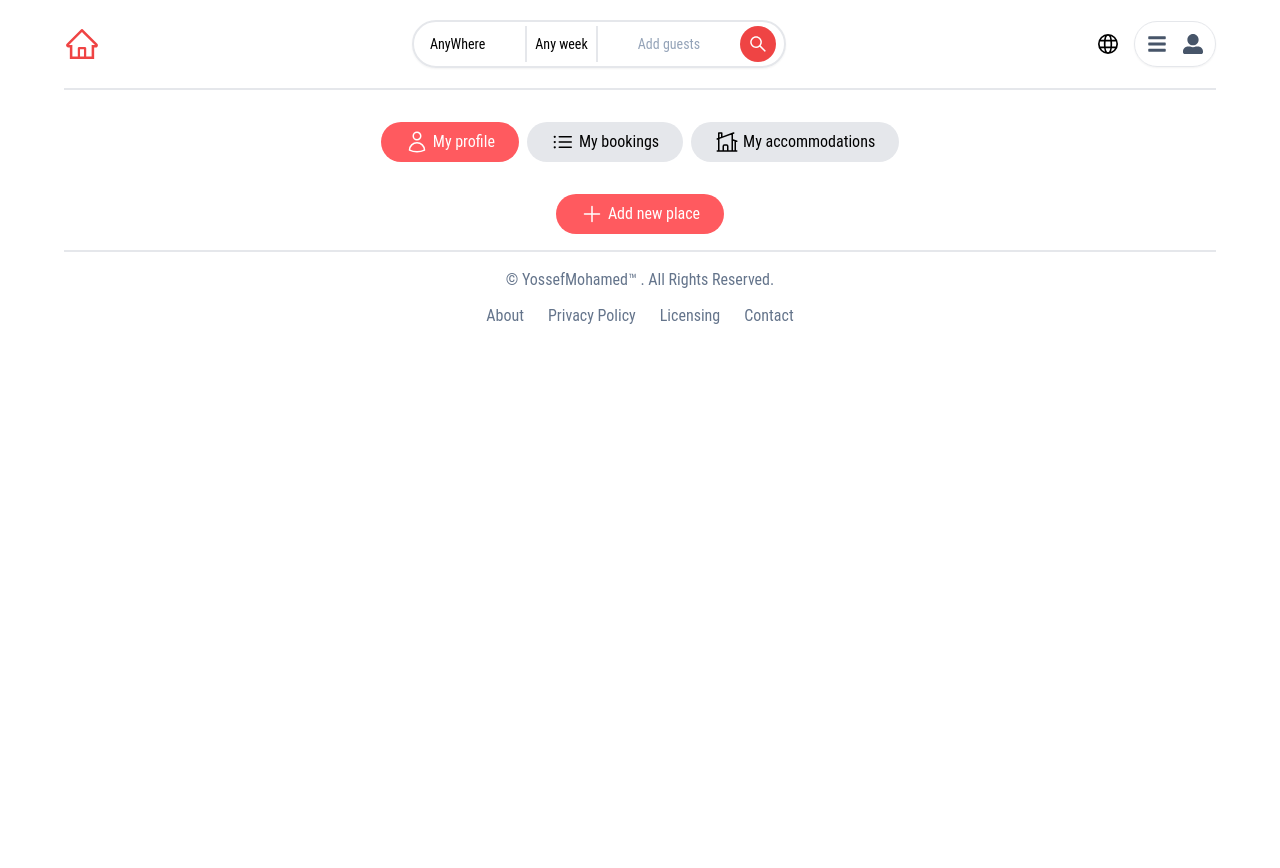
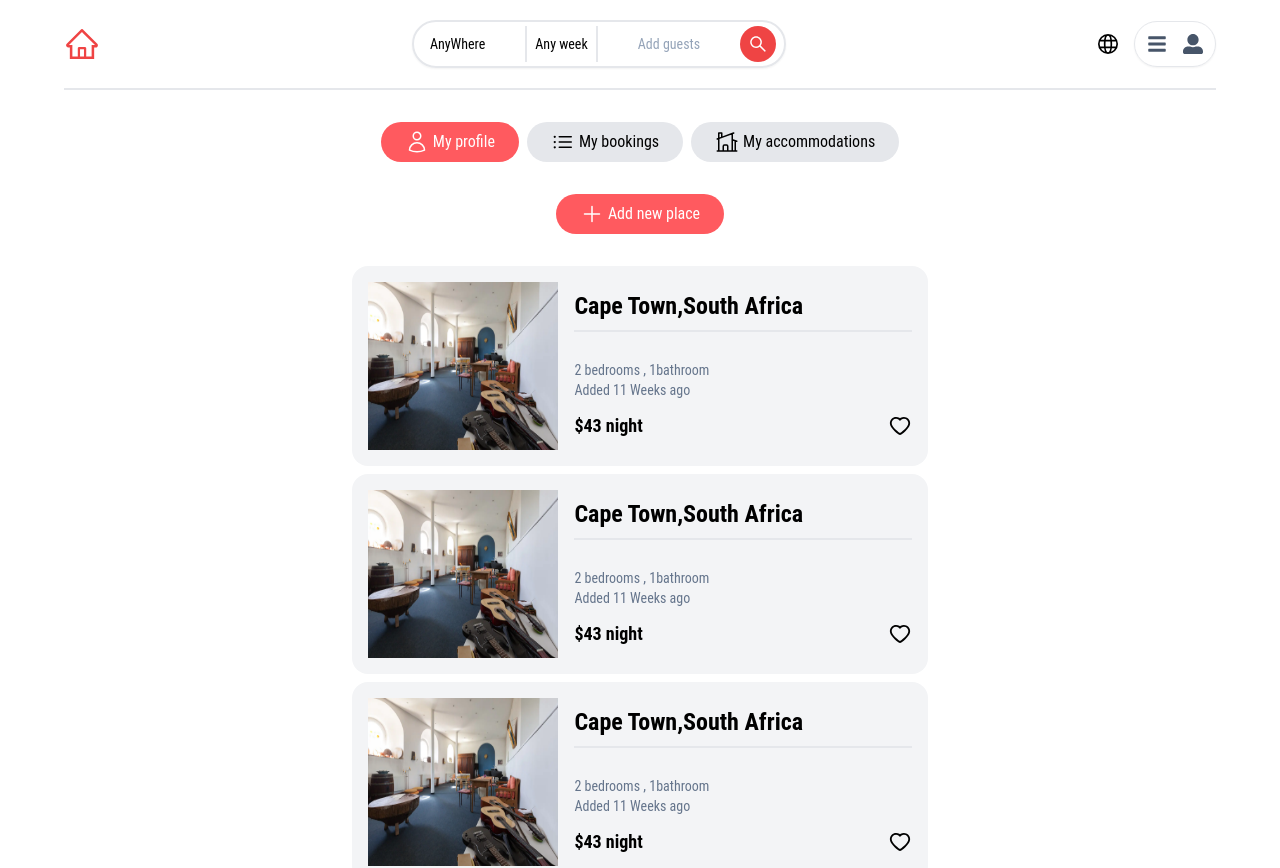
Before and after one commit to YossefMohamed/airbnb-client, a Next.js app: page /profile in a window 1280 px wide. Shown: the top 868 px of the page. Before the commit the page ends 800 px from the top, so only its background shows below. Built offline with nearby package versions, Linux system fonts and the light colour scheme.

Commit message:
add places component

```diff
--- /dev/null
+++ b/components/Places.tsx
@@ -0,0 +1,42 @@
+import Image from 'next/image'
+import React from 'react'
+import { AiOutlineHeart } from 'react-icons/ai'
+
+function Places() {
+  return (
+    <>
+        <div className="w-[35%] bg-red-400 h-full flex">
+
+<Image
+src="/apartment.png"
+alt="image"
+layout="responsive"
+width={10}
+height={10}
+objectFit="cover"
+className="flex-1"
+/>
+</div>
+ <div className=" flex flex-col justify-evenly flex-1 gap-5">
+   <h2 className="text-2xl font-bold border-b-2 py-2">Cape Town,South Africa</h2>
+   <div className="text-sm mt-2 flex flex-col flex-1 gap-3">
+
+
+<div className="data flex flex-col justify-center text-slate-500 ">
+<div className="details">2 bedrooms , 1bathroom</div>
+<div className="date">Added 11 Weeks ago</div>
+</div>
+<div className="flex items-center justify-between">
+<div className="price text-lg font-bold">$43 night</div>
+<div className="text-2xl hover:text-red-500 fill-red-500">
+ <AiOutlineHeart />
+</div>
+</div>
+
+     </div>
+ </div>
+    </>
+  )
+}
+
+export default Places
--- a/pages/profile/index.tsx
+++ b/pages/profile/index.tsx
@@ -1,5 +1,8 @@
+import Image from "next/image";
 import Link from "next/link";
 import { useRouter } from "next/router";
+import { AiOutlineHeart } from "react-icons/ai";
+import Places from "../../components/Places";
 
 export default function AccountNav() {
   const router = useRouter();
@@ -104,6 +107,20 @@ export default function AccountNav() {
         </div>
     </div>
 
+
+<div className="placesContainer flex  justify-center my-8 flex-col gap-2 items-center">
+
+
+<Link href={'/account/places/'+"place._id"} className="flex cursor-pointer gap-4 bg-gray-100 h-[200px] w-1/2 p-4 rounded-2xl">
+         <Places />
+            </Link>
+<Link href={'/account/places/'+"place._id"} className="flex cursor-pointer gap-4 bg-gray-100 h-[200px] w-1/2 p-4 rounded-2xl">
+         <Places />
+            </Link>
+<Link href={'/account/places/'+"place._id"} className="flex cursor-pointer gap-4 bg-gray-100 h-[200px] w-1/2 p-4 rounded-2xl">
+         <Places />
+            </Link>
+</div>
     </>
 
   );
```
